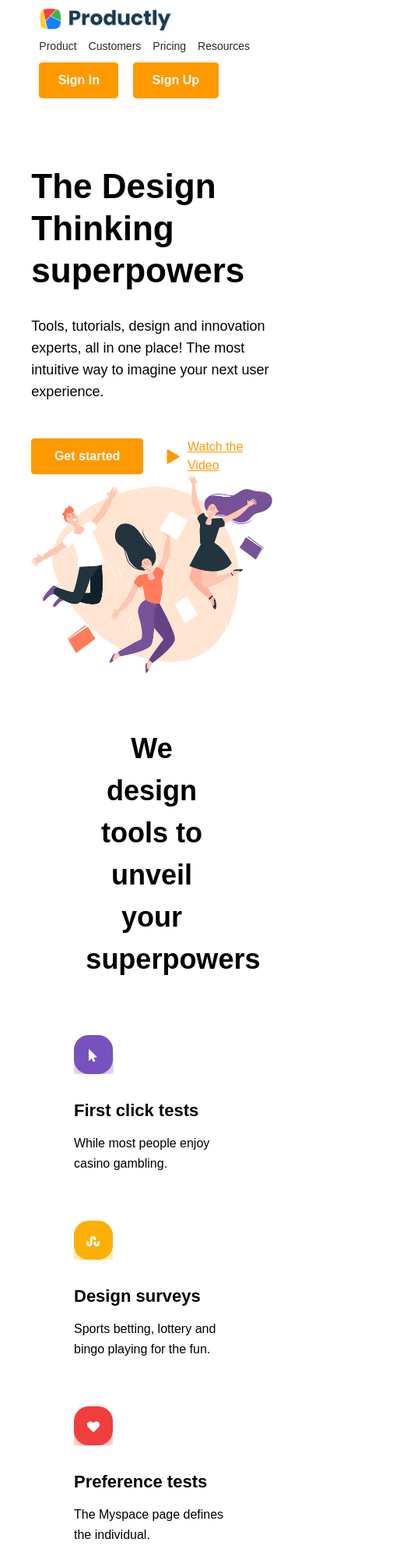
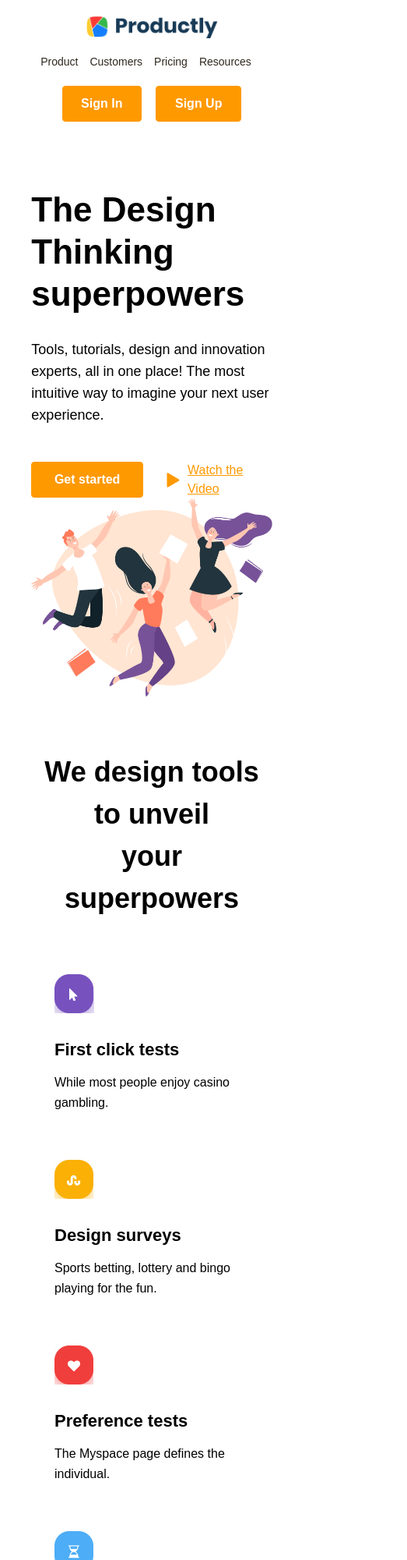
Before and after one commit to MariiaTyshkovets/Productly, a plain HTML site: page index.html in a window 390 px wide. Shown: the top 2000 px of the page at 78% size, 523 px wide, since content can reach past the window. Drawn offline with Linux system fonts and the light colour scheme.

Commit message:
mobile and tablet adaptation

```diff
--- a/css/style.css
+++ b/css/style.css
@@ -154,12 +154,12 @@ body {
     display: flex;
     text-align: left;
     flex-wrap: wrap;
-    justify-content: space-around;
+    justify-content: space-between;
 }
 
 .tool {
     min-width: 200px;
-    max-width: 25%;
+    max-width: 250px;
     padding-bottom: 60px;
 }
 
@@ -168,7 +168,7 @@ body {
     font-weight: 700;
     line-height: 54px;
     width: 100%;
-    padding: 70px;
+    padding: 70px 0;
     text-align: center;
 }
 
@@ -279,7 +279,6 @@ body {
 .footer ul {
     margin-right: 10px;
     width: max-content;
-    width: 18%;
 }
 
 .footer li {
@@ -291,7 +290,7 @@ body {
     color: inherit;
 }
 
-@media only screen and (max-width: 910px) {
+@media only screen and (max-width: 768px) {
     .header {
         grid-template-areas: "logo sign" "nav nav";
         grid-template-columns: 170px 231px;
@@ -307,10 +306,13 @@ body {
     }
 }
 
-@media only screen and (max-width: 530px) {
+@media only screen and (max-width: 425px) {
     .header {
+        grid-template-columns: 170px 1fr;
         grid-template-areas: "logo logo" "nav nav" "sign sign";
-        justify-content: start;
+        justify-items: center;
+        padding-top: 20px;
+        gap: 20px;
     }
 
     .nav-list {
@@ -320,4 +322,21 @@ body {
     .logo {
         width: 170px;
     }
+
+    .tools {
+        justify-content: space-evenly;
+    }
+
+    .footer {
+        flex-wrap: wrap;
+        padding-top: 50px;
+    }
+
+    .footer img {
+        display: none;
+    }
+
+    .footer ul {
+        margin-bottom: 20px;
+    }
 }
```
